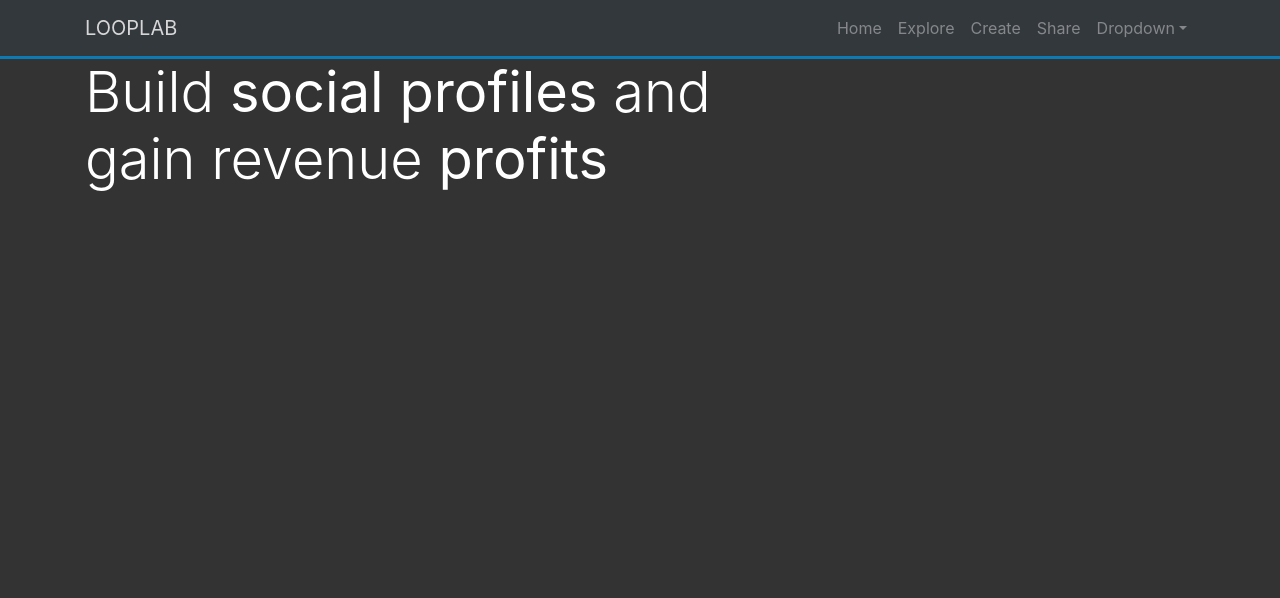
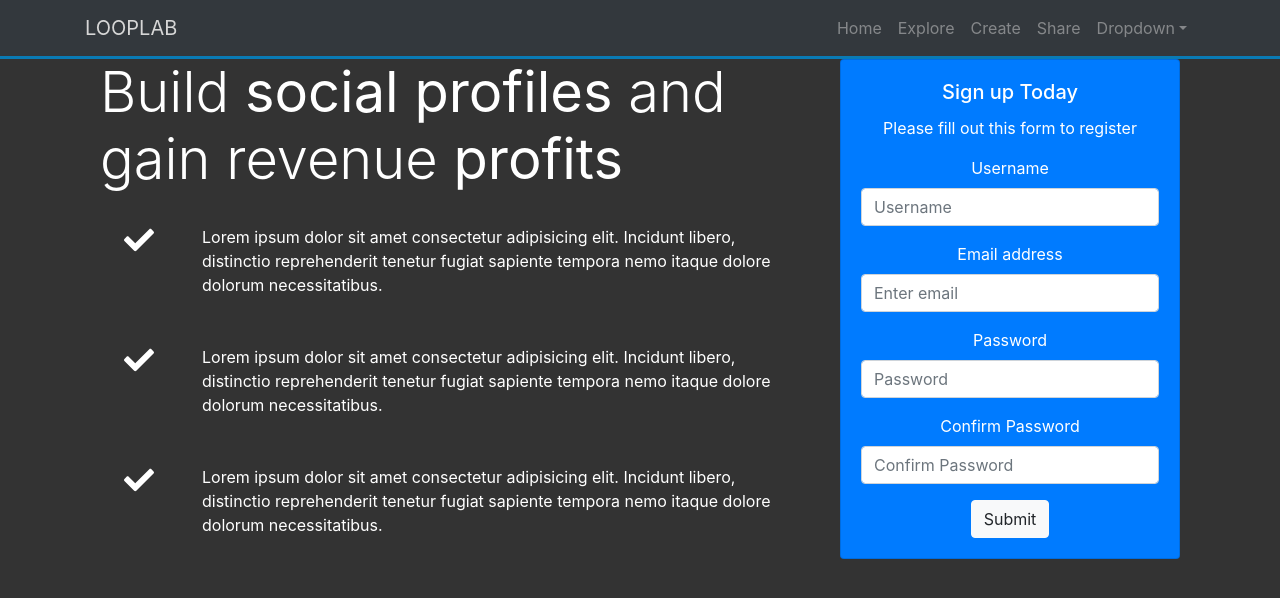
Before and after one commit to ing-arriola/looplab, a React (Create React App) app: page / in a window 1280 px wide. Shown: the top 598 px of the page. Built offline with nearby package versions, Linux system fonts and the light colour scheme.

Commit message:
created CardForm and RowHeader components and included into Header.js

```diff
--- a/package.json
+++ b/package.json
@@ -10,6 +10,7 @@
     "react": "^17.0.1",
     "react-bootstrap": "^1.4.0",
     "react-dom": "^17.0.1",
+    "react-icons": "^3.11.0",
     "react-scripts": "4.0.0",
     "web-vitals": "^0.2.4"
   },
--- /dev/null
+++ b/src/components/CardForm.js
@@ -0,0 +1,38 @@
+import React from "react";
+import { Card, Form, Button } from "react-bootstrap";
+function CardForm() {
+  return (
+    <Card bg={"primary"} className="text-center">
+      <Card.Body>
+        <Card.Title>Sign up Today</Card.Title>
+        <Card.Text>Please fill out this form to register</Card.Text>
+        <Form>
+          <Form.Group controlId="username">
+            <Form.Label>Username</Form.Label>
+            <Form.Control type="text" placeholder="Username" />
+          </Form.Group>
+
+          <Form.Group controlId="email">
+            <Form.Label>Email address</Form.Label>
+            <Form.Control type="email" placeholder="Enter email" />
+          </Form.Group>
+          <Form.Group controlId="password">
+            <Form.Label>Password</Form.Label>
+            <Form.Control type="password" placeholder="Password" />
+          </Form.Group>
+
+          <Form.Group controlId="confirmPassword">
+            <Form.Label>Confirm Password</Form.Label>
+            <Form.Control type="password" placeholder="Confirm Password" />
+          </Form.Group>
+
+          <Button variant="light" type="submit">
+            Submit
+          </Button>
+        </Form>
+      </Card.Body>
+    </Card>
+  );
+}
+
+export default CardForm;
--- a/src/components/Header.js
+++ b/src/components/Header.js
@@ -1,19 +1,25 @@
 import React from "react";
-import { Container, Row, Col } from "react-bootstrap";
+import { Container, Col } from "react-bootstrap";
+import RowHeader from "./RowHeader";
+import CardForm from "./CardForm";
 const Header = () => {
   return (
     <div id="home-section">
       <div className="dark-overlay">
         <div className="home-inner">
-          <Container>
-            <Row>
+          <Container className="d-flex">
             <Col lg="8" className="d-none d-lg-block">
               <h1 className="display-4">
                 Build <strong> social profiles</strong> and gain revenue
                 <strong> profits</strong>
               </h1>
+              <RowHeader />
+              <RowHeader />
+              <RowHeader />
             </Col>
-            </Row>
+            <Col lg="4">
+              <CardForm />
+            </Col>
           </Container>
         </div>
       </div>
@@ -22,3 +28,13 @@ const Header = () => {
 };
 
 export default Header;
+
+/*
+
+
+
+
+
+
+
+*/
--- /dev/null
+++ b/src/components/RowHeader.js
@@ -0,0 +1,18 @@
+import React from "react";
+import { FaCheck } from "react-icons/fa";
+function RowHeader() {
+  return (
+    <div className="d-flex">
+      <div className="p-4 align-self-start ">
+        <FaCheck size={30} />
+      </div>
+      <div className="p-4 align-self-end">
+        Lorem ipsum dolor sit amet consectetur adipisicing elit. Incidunt
+        libero, distinctio reprehenderit tenetur fugiat sapiente tempora nemo
+        itaque dolore dolorum necessitatibus.
+      </div>
+    </div>
+  );
+}
+
+export default RowHeader;
```
Also changed, not shown: 1 other file (tests, documents, lock files or other folders). Lines whose indentation alone changed are shown as unchanged.
